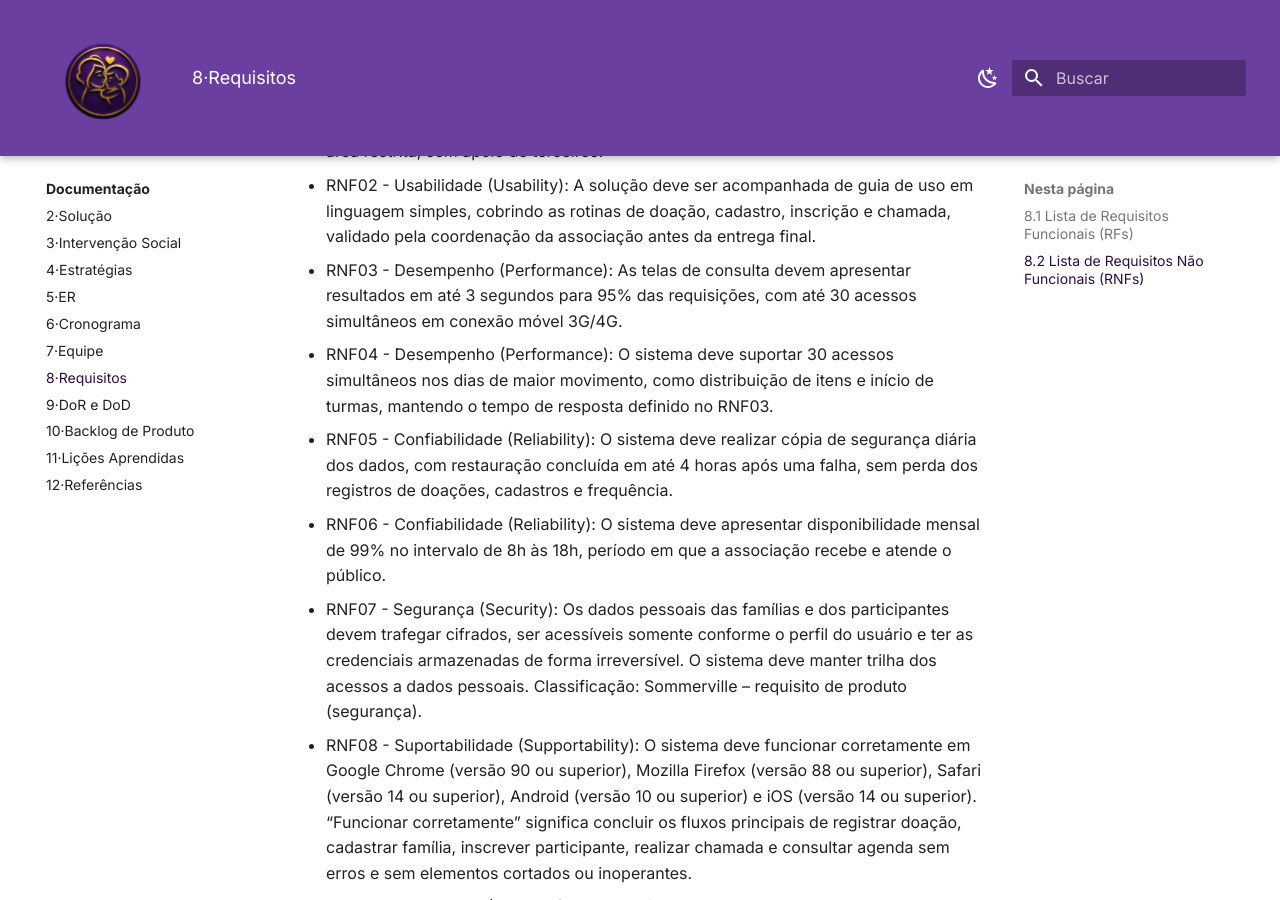
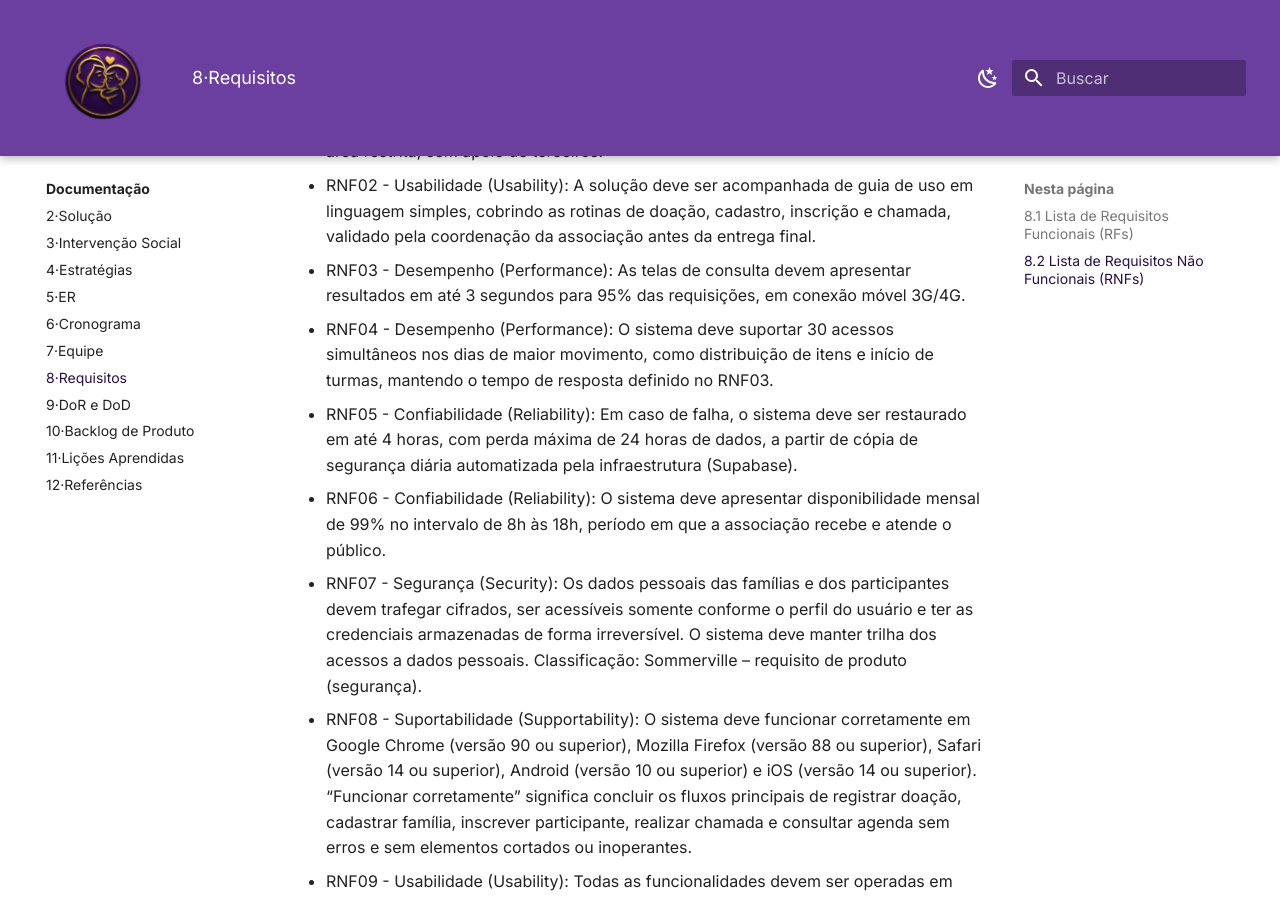
Before and after one commit to mdsreq-fga-unb/REQ-2026.2-T01-MaesGuerreiras, an MkDocs documentation site: the page built from docs/08-requisitos/index.md, in a window 1280 px wide and 900 px high, scrolled down 3792 px. Built offline with MkDocs 1.6.1 and Material for MkDocs 9.7.7, drawn with Linux system fonts in a browser that asks for light colours.

```diff
--- a/docs/08-requisitos/index.md
+++ b/docs/08-requisitos/index.md
@@ -116,11 +116,11 @@ professor George Marsicano Correa.
 
 - RNF02 - Usabilidade (Usability): A solução deve ser acompanhada de guia de uso em linguagem simples, cobrindo as rotinas de doação, cadastro, inscrição e chamada, validado pela coordenação da associação antes da entrega final.
 
-- RNF03 - Desempenho (Performance): As telas de consulta devem apresentar resultados em até 3 segundos para 95% das requisições, com até 30 acessos simultâneos em conexão móvel 3G/4G.
+- RNF03 - Desempenho (Performance): As telas de consulta devem apresentar resultados em até 3 segundos para 95% das requisições, em conexão móvel 3G/4G.
 
 - RNF04 - Desempenho (Performance): O sistema deve suportar 30 acessos simultâneos nos dias de maior movimento, como distribuição de itens e início de turmas, mantendo o tempo de resposta definido no RNF03.
 
-- RNF05 - Confiabilidade (Reliability): O sistema deve realizar cópia de segurança diária dos dados, com restauração concluída em até 4 horas após uma falha, sem perda dos registros de doações, cadastros e frequência.
+- RNF05 - Confiabilidade (Reliability): Em caso de falha, o sistema deve ser restaurado em até 4 horas, com perda máxima de 24 horas de dados, a partir de cópia de segurança diária automatizada pela infraestrutura (Supabase).
 
 - RNF06 - Confiabilidade (Reliability): O sistema deve apresentar disponibilidade mensal de 99% no intervalo de 8h às 18h, período em que a associação recebe e atende o público.
 
```
Also changed, not shown: docs/00-evidencias/index.md (+6 -0 lines).
